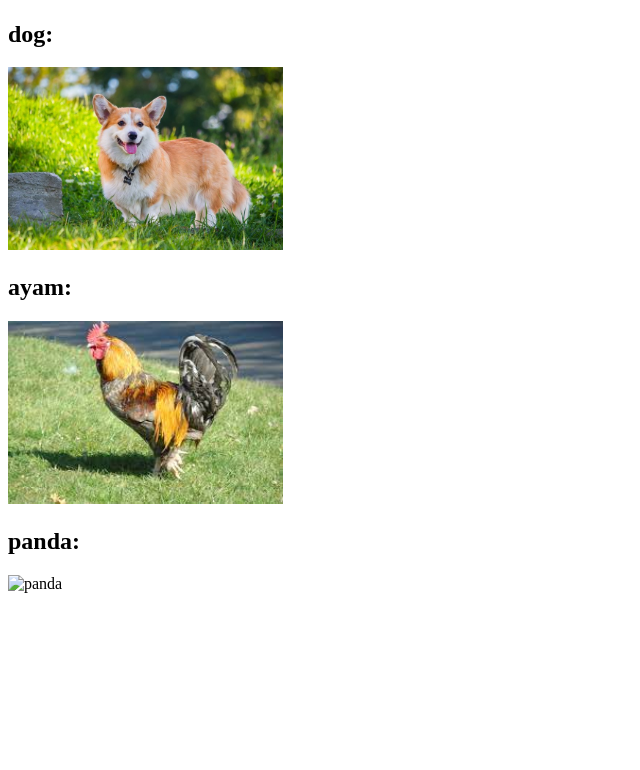
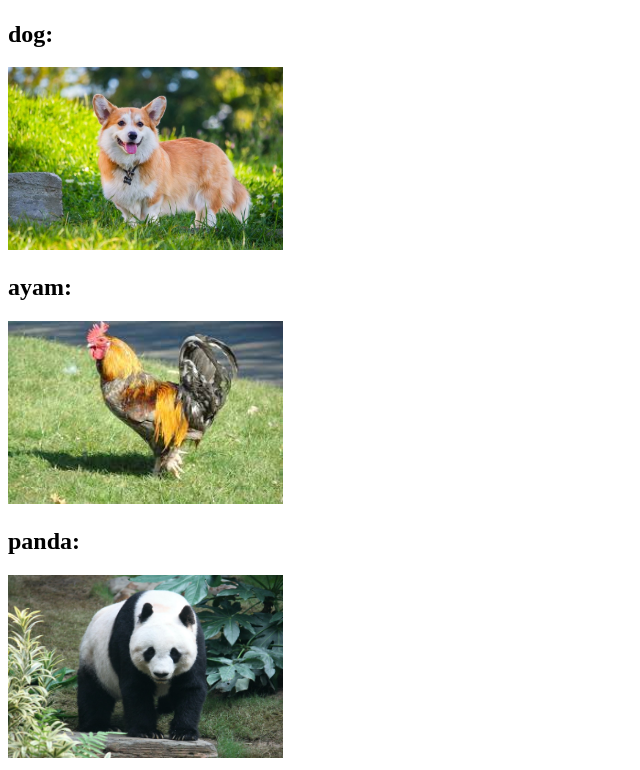
Before and after one commit to MQardaphi19/filepathh, a plain HTML site: page index.html in a window 1280 px wide. Shown: the part 567-1337 px from the top of the page, without its empty margins (0-640 px from the left). Before the commit the page ends 1168 px from the top, so only its background shows below. Drawn offline with Linux system fonts and the light colour scheme; files whose address does not match are found by name.

Commit message:
Update index.html

```diff
--- a/index.html
+++ b/index.html
@@ -19,7 +19,7 @@
 	<img src="./Folder1/ayam.jpg" alt="ayam" width="275" height="183">
 
 	<h2>panda:</h2>
-	<img src="./Folder1/Folder2/panda.jpg" alt="panda" width="275" height="183">
+	<img src="./Folder2/panda.jpg" alt="panda" width="275" height="183">
 
 
 
```
